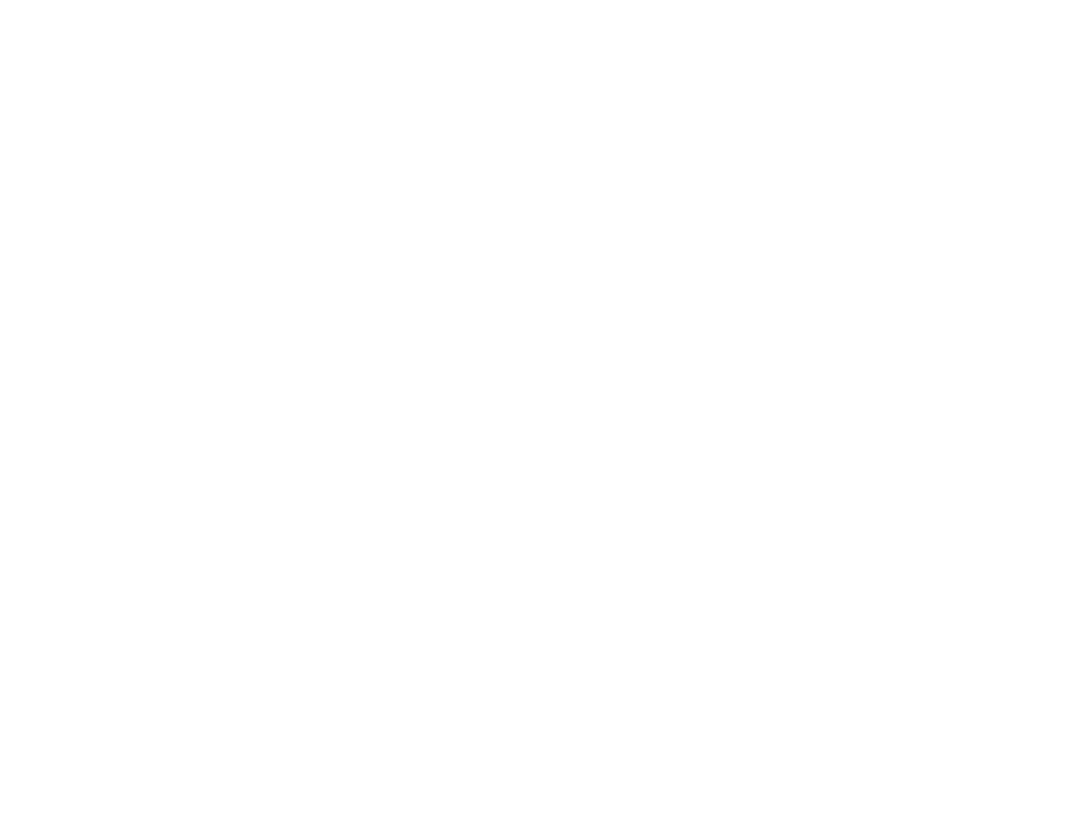
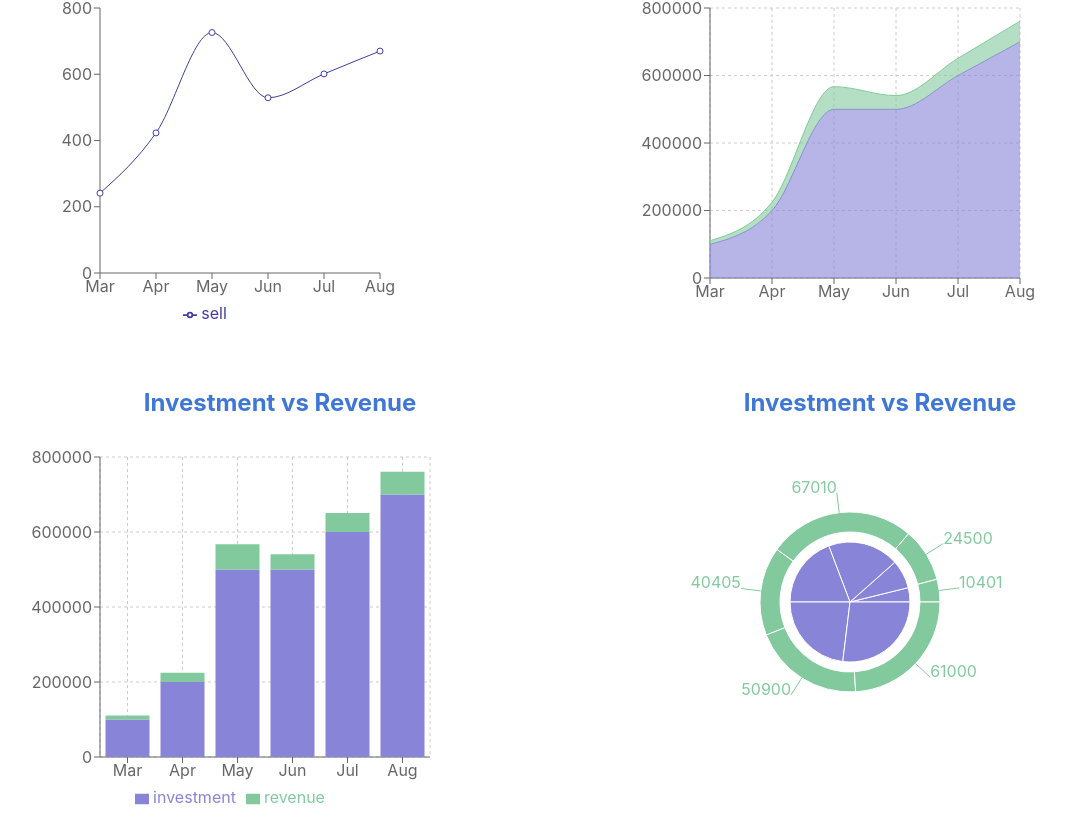
Before and after one commit to iamshs/product-analysis-website, a React (Create React App) app: page /dashboard in a window 1280 px wide. Shown: the part 187-1018 px from the top of the page, without its empty margins (40-1105 px from the left). Before the commit the page ends 800 px from the top, so only its background shows below. Built offline with nearby package versions, Linux system fonts and the light colour scheme.

Commit message:
charts-done

```diff
--- a/package.json
+++ b/package.json
@@ -10,6 +10,7 @@
     "react-dom": "^18.0.0",
     "react-router-dom": "^6.3.0",
     "react-scripts": "5.0.0",
+    "recharts": "^2.1.9",
     "web-vitals": "^2.1.4"
   },
   "scripts": {
--- a/src/components/DashBoard/DashBoard.css
+++ b/src/components/DashBoard/DashBoard.css
@@ -0,0 +1,5 @@
+.rechart{
+    display: grid;
+    grid-template-columns: repeat(2,1fr);
+
+}
--- a/src/components/DashBoard/DashBoard.js
+++ b/src/components/DashBoard/DashBoard.js
@@ -1,9 +1,19 @@
 import React from 'react';
+import Chart from '../LineChart/Chart';
+import StackBar from '../StackBar/StackBar';
+import StackChart from '../StackChart/StackChart';
+import TwoLevelPieChart from '../TwoLevelPieChart/TwoLevelPieChart';
+import './DashBoard.css'
+
+
 
 const DashBoard = () => {
     return (
-        <div>
-           <h2>chart about porn</h2>
+        <div className='rechart'>
+          <Chart></Chart>
+          <StackChart></StackChart>
+          <StackBar></StackBar>
+          <TwoLevelPieChart></TwoLevelPieChart>
         </div>
     );
 };
--- a/src/components/Header/Header.js
+++ b/src/components/Header/Header.js
@@ -1,5 +1,5 @@
 import React from 'react';
-import { NavLink } from 'react-router-dom';
+import {  Link } from 'react-router-dom';
 
 import './Header.css'
 
@@ -12,11 +12,11 @@ const Header = () => {
 
           <div className='link'>
 
-                  <NavLink to={'/'}>Home</NavLink>
-                  <NavLink to={'/reviews'}>Reviews</NavLink>
-                  <NavLink to={'/dashboard'}>DashBoard</NavLink>
-                  <NavLink to={'/blogs'}>Blogs</NavLink>
-                  <NavLink to={'/about'}>About</NavLink>
+                  <Link to={'/'}>Home</Link>
+                  <Link to={'/reviews'}>Reviews</Link>
+                  <Link to={'/dashboard'}>DashBoard</Link>
+                  <Link to={'/blogs'}>Blogs</Link>
+                  <Link to={'/about'}>About</Link>
 
           </div>
         </nav>
--- a/src/components/Home/Home.css
+++ b/src/components/Home/Home.css
@@ -24,11 +24,15 @@
     height: 400px;
     border-radius: 50px;
 }
+
+.product-img img:hover{
+    transition: ease-in-out rotate;
+}
 .review-container{
     margin-top: 70px;
     margin-left: 40px;
     margin-right: 40px;
-    margin-bottom: 30px;
+    margin-bottom: 50px;
 
 }
 
@@ -47,7 +51,7 @@
     background-color: #799ad1;
     border: none;
     padding: 20px 30px;
-    margin: 40px 0px;
+
     font-size: 20px;
     font-weight: 600;
     border-radius: 15px;
@@ -58,4 +62,5 @@
 .see-all-btn:hover{
     background-color: #3f77d6;
 
+
 }
--- a/src/components/Home/Home.js
+++ b/src/components/Home/Home.js
@@ -1,5 +1,5 @@
 import React from 'react';
-import { Link } from 'react-router-dom';
+import { Link, useNavigate } from 'react-router-dom';
 import useReview from '../../hooks/useReview';
 import image from '../../utilities/laptop.jpg'
 import Review from '../Review/Review';
@@ -8,6 +8,7 @@ import './Home.css'
 const Home = () => {
 
     const [reviews] = useReview()
+    const navigate =useNavigate()
 
     return (
         <div>
@@ -25,14 +26,15 @@ const Home = () => {
 
                 <div className="review-details">
                     {
-                    reviews.map(review => <Review
+                        reviews.slice(0,3).map(review => <Review
                             key={review.id}
                             review={review}
                         ></Review>)
                     }
                 </div>
-              <Link className='see-all-btn' to={'/reviews'}>See All Reviews</Link>
+                <button className='see-all-btn' onClick={()=>navigate('/reviews')}>See All Reviews</button>
             </div>
+
         </div>
     );
 };
--- /dev/null
+++ b/src/components/LineChart/Chart.js
@@ -0,0 +1,62 @@
+import React from 'react';
+
+import { Legend, Line, LineChart, Tooltip, XAxis, YAxis } from 'recharts';
+const data = [
+    {
+        "month": "Mar",
+        "investment": 100000,
+        "sell": 241,
+        "revenue": 10401
+    },
+    {
+        "month": "Apr",
+        "investment": 200000,
+        "sell": 423,
+        "revenue": 24500
+    },
+    {
+        "month": "May",
+        "investment": 500000,
+        "sell": 726,
+        "revenue": 67010
+    },
+    {
+        "month": "Jun",
+        "investment": 500000,
+        "sell": 529,
+        "revenue": 40405
+    },
+    {
+        "month": "Jul",
+        "investment": 600000,
+        "sell": 601,
+        "revenue": 50900
+    },
+    {
+        "month": "Aug",
+        "investment": 700000,
+        "sell": 670,
+        "revenue": 61000
+    }
+]
+
+
+
+const Chart = () => {
+    return (
+        <div>
+            <LineChart width={450} height={400} data={data} margin={{ top: 80, right: 30, left: 80, bottom: 5 }}>
+
+                <XAxis dataKey={'month'}></XAxis>
+                <YAxis dataKey={'sell'}></YAxis>
+                <Tooltip></Tooltip>
+                <Legend></Legend>
+                <Line type={'monotone'} dataKey='sell' stroke="#413ea0"></Line>
+
+            </LineChart>
+
+        </div>
+    );
+};
+
+export default Chart;
--- a/src/components/Review/Review.css
+++ b/src/components/Review/Review.css
@@ -8,4 +8,5 @@
     background-color: #f1f5f8;
     border: #f1f5f8 1px solid;
     box-shadow: inset;
+    margin-bottom: 40px;
 }
--- a/src/components/Reviews/Reviews.js
+++ b/src/components/Reviews/Reviews.js
@@ -1,20 +1,27 @@
 import React from 'react';
+
 import useReview from '../../hooks/useReview';
+import Review from '../Review/Review';
 import './Reviews.css'
 
 const Reviews = () => {
     const [reviews] = useReview()
-    return (
+
+        return (
         <div>
             <h1>All reviews</h1>
 
             <div className=' reviews-conatiner'>  {
-                    reviews.map(review =>
-                        <div className='reviews'>
-                            <h3>Review by: {review.name}</h3>
-                            <p>{review.reviews}</p>
-                            <p><small>ratings:{review.ratings}</small></p>
-                        </div>
+                    reviews.map(review =><Review key={review.id}
+                    review={review}
+                    >
+
+                    </Review>
+                        // <div className='reviews'>
+                        //     <h3>Review by: {review.name}</h3>
+                        //     <p>{review.reviews}</p>
+                        //     <p><small>ratings:{review.ratings}</small></p>
+                        // </div>
                     )
                 }</div>
 
--- /dev/null
+++ b/src/components/StackBar/StackBar.js
@@ -0,0 +1,68 @@
+import React from 'react';
+import { Bar, BarChart, CartesianGrid, Legend, Tooltip, XAxis, YAxis } from 'recharts';
+
+const StackBar = () => {
+    const data = [
+        {
+            "month": "Mar",
+            "investment": 100000,
+            "sell": 241,
+            "revenue": 10401
+        },
+        {
+            "month": "Apr",
+            "investment": 200000,
+            "sell": 423,
+            "revenue": 24500
+        },
+        {
+            "month": "May",
+            "investment": 500000,
+            "sell": 726,
+            "revenue": 67010
+        },
+        {
+            "month": "Jun",
+            "investment": 500000,
+            "sell": 529,
+            "revenue": 40405
+        },
+        {
+            "month": "Jul",
+            "investment": 600000,
+            "sell": 601,
+            "revenue": 50900
+        },
+        {
+            "month": "Aug",
+            "investment": 700000,
+            "sell": 670,
+            "revenue": 61000
+        }
+    ]
+    return (
+        <div>
+             <h2 style={{color:'#3f77d6',marginTop:'60px',marginBottom:'10px'}}>Investment vs Revenue</h2>
+            <BarChart width={500}
+                height={400}
+                data={data}
+                margin={{
+                    top: 30,
+                    right: 30,
+                    left: 80,
+                    bottom: 20,
+                }}>
+                <CartesianGrid strokeDasharray="3 3"></CartesianGrid>
+                <XAxis dataKey={'month'}/>
+
+               <YAxis dataKey={'investment'}/>
+               <Tooltip></Tooltip>
+               <Legend/>
+               <Bar dataKey="investment" stackId="a" fill="#8884d8"></Bar>
+               <Bar dataKey="revenue" stackId="a" fill="#82ca9d" />
+            </BarChart>
+        </div>
+    );
+};
+
+export default StackBar;
--- /dev/null
+++ b/src/components/StackChart/StackChart.js
@@ -0,0 +1,66 @@
+import React from 'react';
+import { Area, AreaChart, CartesianGrid, Tooltip, XAxis, YAxis } from 'recharts';
+
+const StackChart = () => {
+    const data = [
+        {
+            "month": "Mar",
+            "investment": 100000,
+            "sell": 241,
+            "revenue": 10401
+        },
+        {
+            "month": "Apr",
+            "investment": 200000,
+            "sell": 423,
+            "revenue": 24500
+        },
+        {
+            "month": "May",
+            "investment": 500000,
+            "sell": 726,
+            "revenue": 67010
+        },
+        {
+            "month": "Jun",
+            "investment": 500000,
+            "sell": 529,
+            "revenue": 40405
+        },
+        {
+            "month": "Jul",
+            "investment": 600000,
+            "sell": 601,
+            "revenue": 50900
+        },
+        {
+            "month": "Aug",
+            "investment": 700000,
+            "sell": 670,
+            "revenue": 61000
+        }
+    ]
+    return (
+        <div>
+            <AreaChart width={450}
+                height={400}
+                data={data}
+                margin={{
+                    top: 80,
+                    right: 30,
+                    left: 50,
+                    bottom: 20,
+                }}>
+                <CartesianGrid strokeDasharray="3 3" />
+                <XAxis dataKey={'month'} />
+                <YAxis dataKey={'investment'} />
+                <Tooltip />
+
+                <Area type="monotone" dataKey="investment" stackId="1" stroke="#8884d8" fill="#8884d8" />
+                <Area type="monotone" dataKey="revenue" stackId="1" stroke="#82ca9d" fill="#82ca9d" />
+            </AreaChart>
+        </div>
+    );
+};
+
+export default StackChart;
--- /dev/null
+++ b/src/components/TwoLevelPieChart/TwoLevelPieChart.js
@@ -0,0 +1,54 @@
+import React from 'react';
+import { Pie, PieChart } from 'recharts';
+
+const TwoLevelPieChart = () => {
+    const data = [
+        {
+            "month": "Mar",
+            "investment": 100000,
+            "sell": 241,
+            "revenue": 10401
+        },
+        {
+            "month": "Apr",
+            "investment": 200000,
+            "sell": 423,
+            "revenue": 24500
+        },
+        {
+            "month": "May",
+            "investment": 500000,
+            "sell": 726,
+            "revenue": 67010
+        },
+        {
+            "month": "Jun",
+            "investment": 500000,
+            "sell": 529,
+            "revenue": 40405
+        },
+        {
+            "month": "Jul",
+            "investment": 600000,
+            "sell": 601,
+            "revenue": 50900
+        },
+        {
+            "month": "Aug",
+            "investment": 700000,
+            "sell": 670,
+            "revenue": 61000
+        }
+    ]
+    return (
+        <div>
+            <h2 style={{ color: '#3f77d6', marginTop: '60px', marginBottom: '10px',marginRight:'80px' }}>Investment vs Revenue</h2>
+            <PieChart width={500} height={350}>
+                <Pie data={data} dataKey="investment" cx="50%" cy="50%" outerRadius={60} fill="#8884d8" />
+                <Pie data={data} dataKey="revenue" cx="50%" cy="50%" innerRadius={70} outerRadius={90} fill="#82ca9d" label />
+            </PieChart>
+        </div>
+    );
+};
+
+export default TwoLevelPieChart;
```
Also changed, not shown: 1 other file (tests, documents, lock files or other folders). Lines whose indentation alone changed are shown as unchanged.
